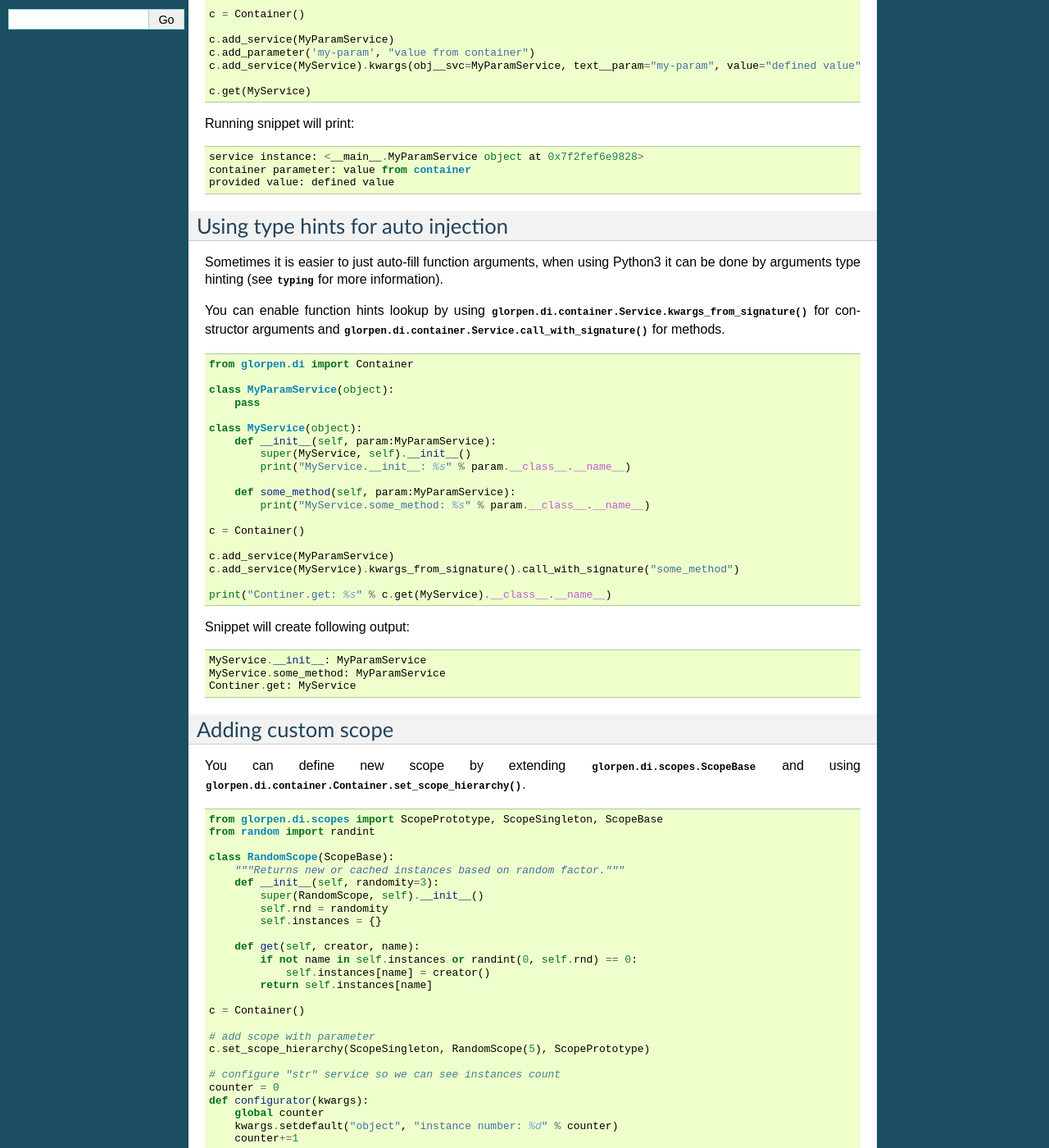
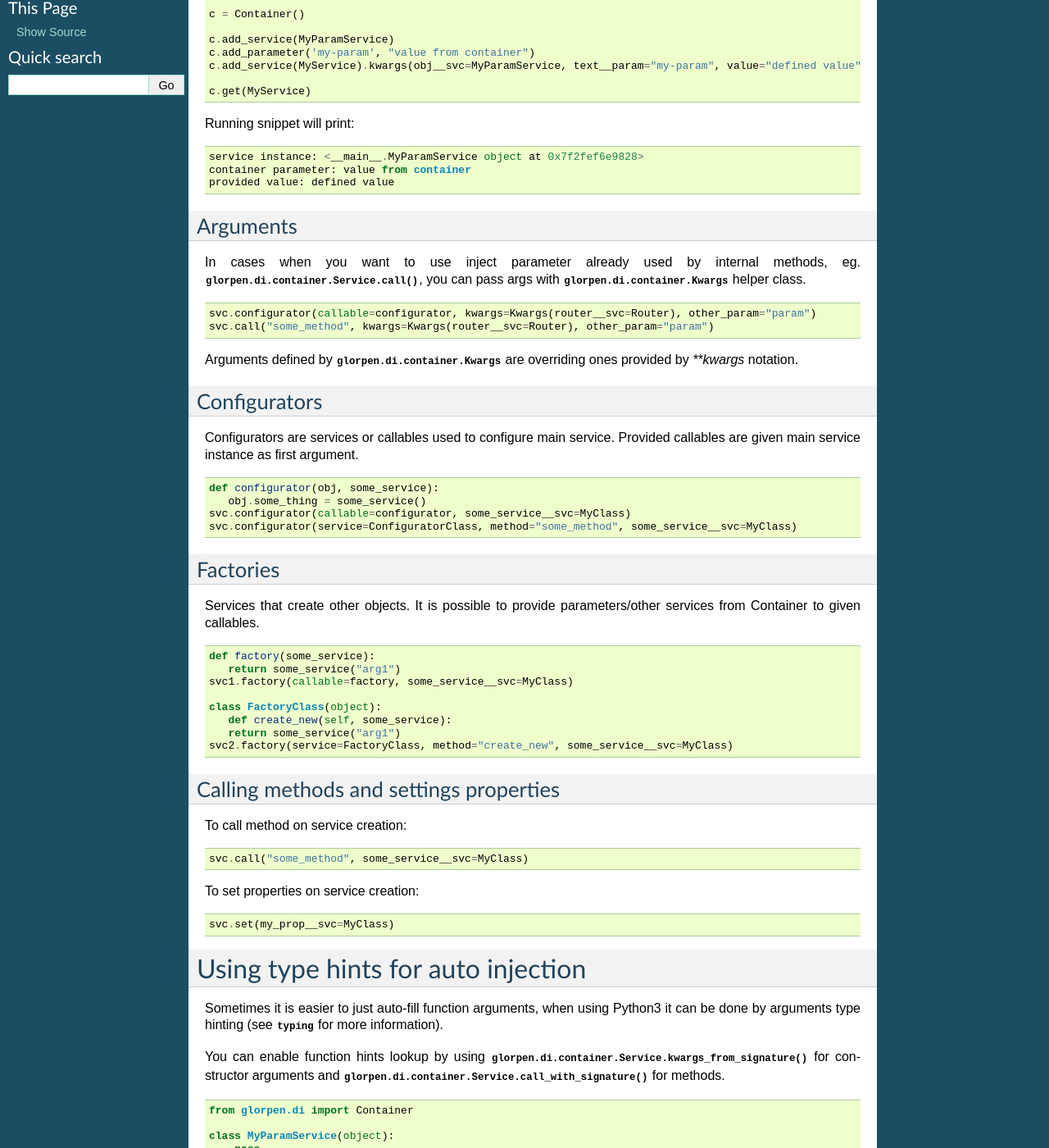
Before and after one commit to glorpen/glorpen-di, a Sphinx documentation site: the page built from doc/usage.rst, in a window 1280 px wide and 1400 px high, scrolled down 332 px. Shown: the whole window at 82% size. Built offline with Sphinx 7.4.7, drawn with Linux system fonts in a browser that asks for light colours; some of the changed text lies outside the part shown.

```diff
--- /dev/null
+++ b/CHANGES.rst
@@ -0,0 +1,5 @@
+v1.3
+----
+
+- [BC break] Service.configurator no longer accepts `callable_args` and `methods_args` parameters,
+  you can now just inject required params.
--- a/doc/usage.rst
+++ b/doc/usage.rst
@@ -34,8 +34,65 @@ Running snippet will print:
    container parameter: value from container
    provided value: defined value
 
+Arguments
+---------
+
+In cases when you want to use inject parameter already used by internal methods, eg. :meth:`glorpen.di.container.Service.call`,
+you can pass args with :class:`glorpen.di.container.Kwargs` helper class.
+
+.. code-block:: python
+
+   svc.configurator(callable=configurator, kwargs=Kwargs(router__svc=Router), other_param="param")
+   svc.call("some_method", kwargs=Kwargs(router__svc=Router), other_param="param")
+
+Arguments defined by :class:`glorpen.di.container.Kwargs` are overriding ones provided by `**kwargs` notation.
+
+Configurators
+-------------
+
+Configurators are services or callables used to configure main service.
+Provided callables are given main service instance as first argument.
+
+.. code-block:: python
+
+   def configurator(obj, some_service):
+      obj.some_thing = some_service()
+   svc.configurator(callable=configurator, some_service__svc=MyClass)
+   svc.configurator(service=ConfiguratorClass, method="some_method", some_service__svc=MyClass)
+
+Factories
+---------
+
+Services that create other objects. It is possible to provide parameters/other services from Container to given callables.
+
+.. code-block:: python
+
+   def factory(some_service):
+      return some_service("arg1")
+   svc1.factory(callable=factory, some_service__svc=MyClass)
+
+   class FactoryClass(object):
+      def create_new(self, some_service):
+      return some_service("arg1")
+   svc2.factory(service=FactoryClass, method="create_new", some_service__svc=MyClass)
+
+Calling methods and settings properties
+---------------------------------------
+
+To call method on service creation:
+
+.. code-block:: python
+
+   svc.call("some_method", some_service__svc=MyClass)
+
+To set properties on service creation:
+
+.. code-block:: python
+
+   svc.set(my_prop__svc=MyClass)
+
 Using type hints for auto injection
------------------------------------
+***********************************
 
 Sometimes it is easier to just auto-fill function arguments, when using Python3 it can be done by arguments type hinting (see :mod:`typing` for more information).
 
@@ -75,7 +132,7 @@ Snippet will create following output:
 
 
 Adding custom scope
--------------------
+*******************
 
 You can define new scope by extending :class:`glorpen.di.scopes.ScopeBase`
 and using :meth:`glorpen.di.container.Container.set_scope_hierarchy`.
```
Also changed, not shown: 3 other files.
